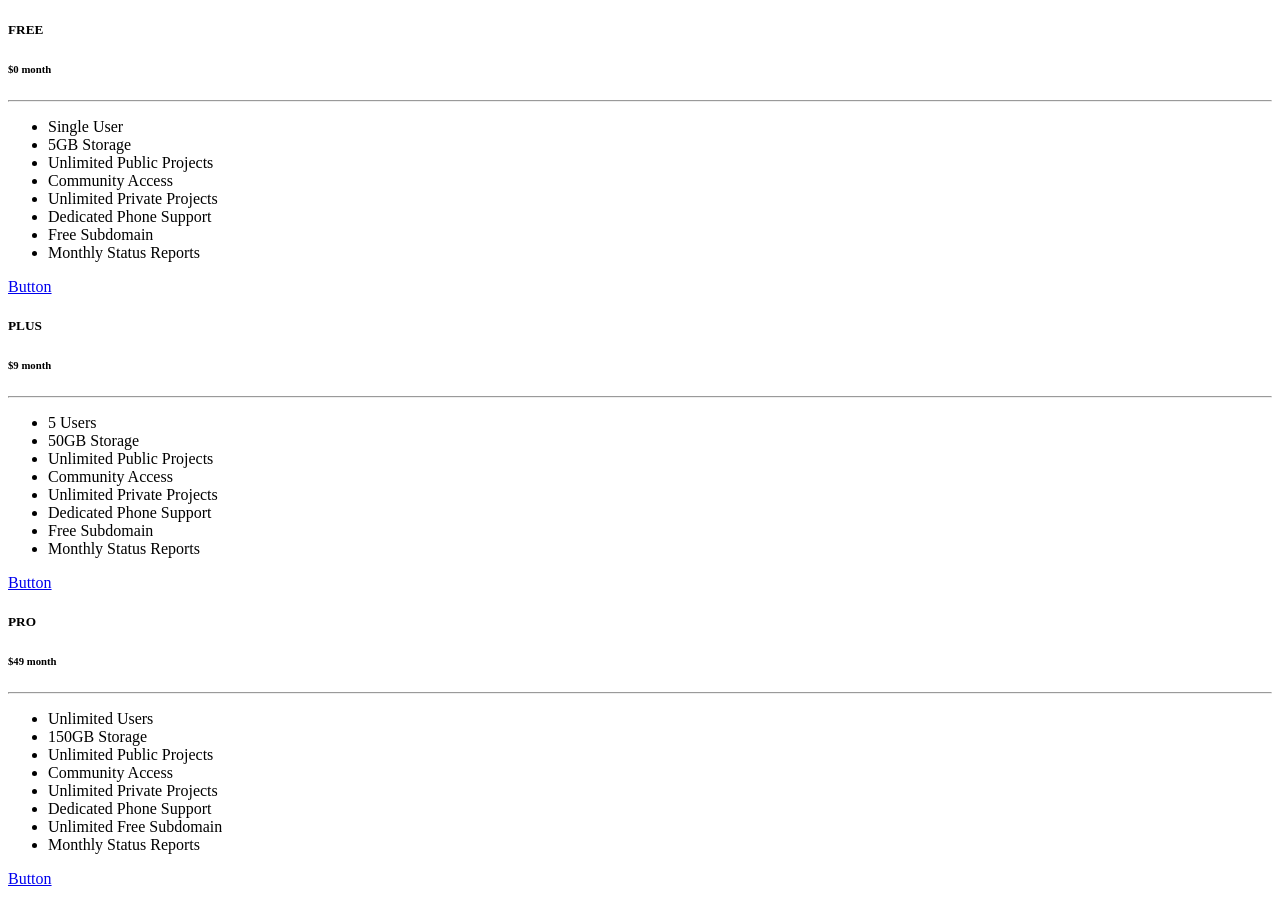
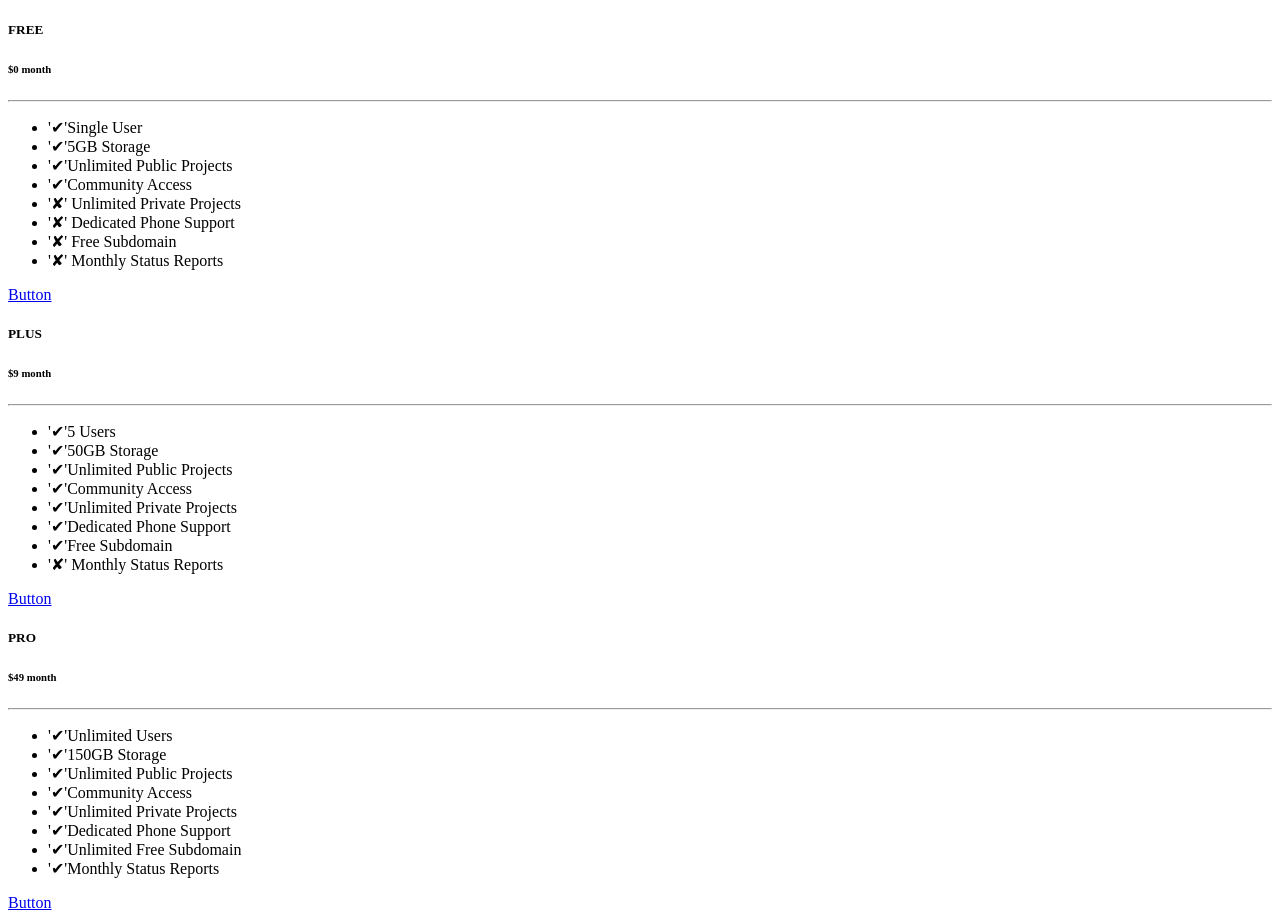
Before and after one commit to Anuanushree/react-project, a React (Create React App) app: page / in a window 1280 px wide. Before the commit the page ends 896 px from the top, so only its background shows below. Built offline with nearby package versions, Linux system fonts and the light colour scheme.

Commit message:
symbol-change

```diff
--- a/src/App.js
+++ b/src/App.js
@@ -1,7 +1,7 @@
 import React from 'react'
 function ListRight(props) {
   return (
-    <li>{props.name}</li>
+    <li>'✔'{props.name}</li>
   )
 }
 function Btn(props) {
@@ -11,7 +11,7 @@ function Btn(props) {
 }
 function ListWrong(props) {
   return (
-    <li>{props.name}</li>
+    <li>'✘' {props.name}</li>
   )
 }
 function App() {
```
